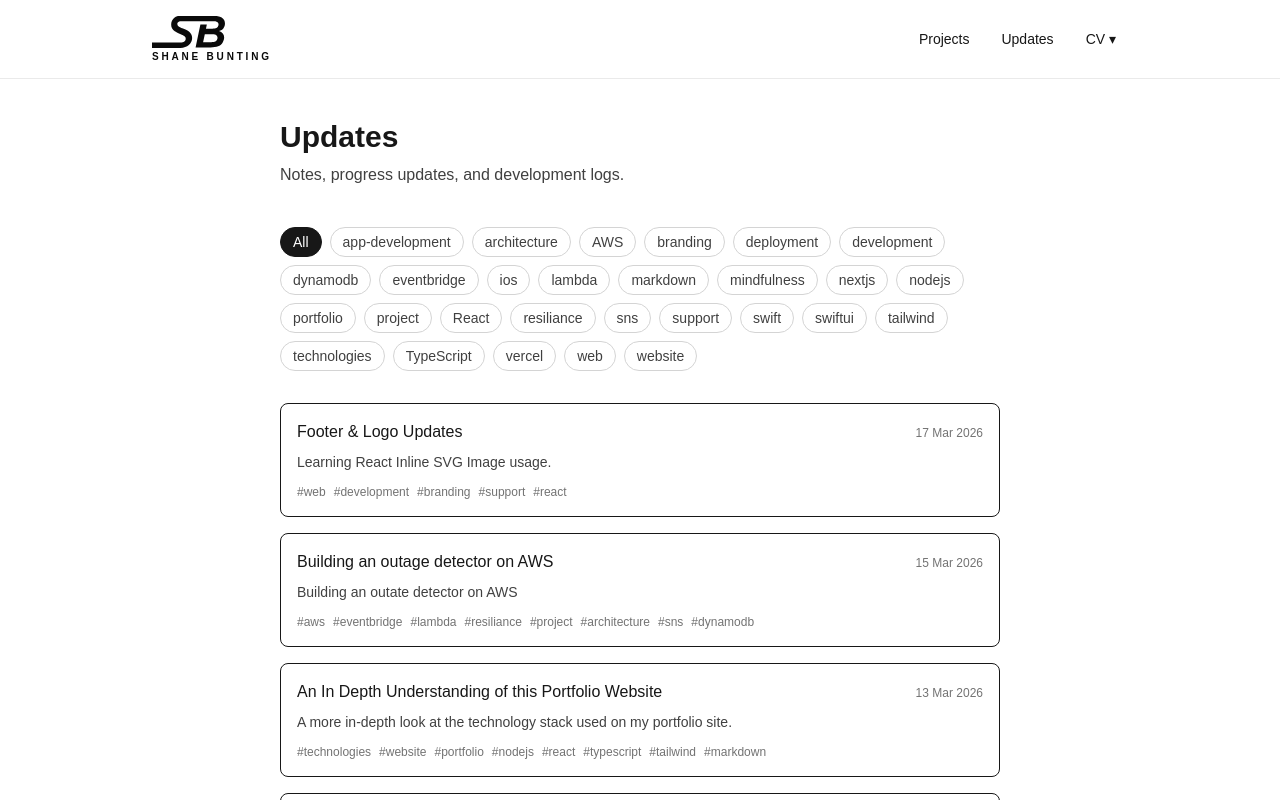
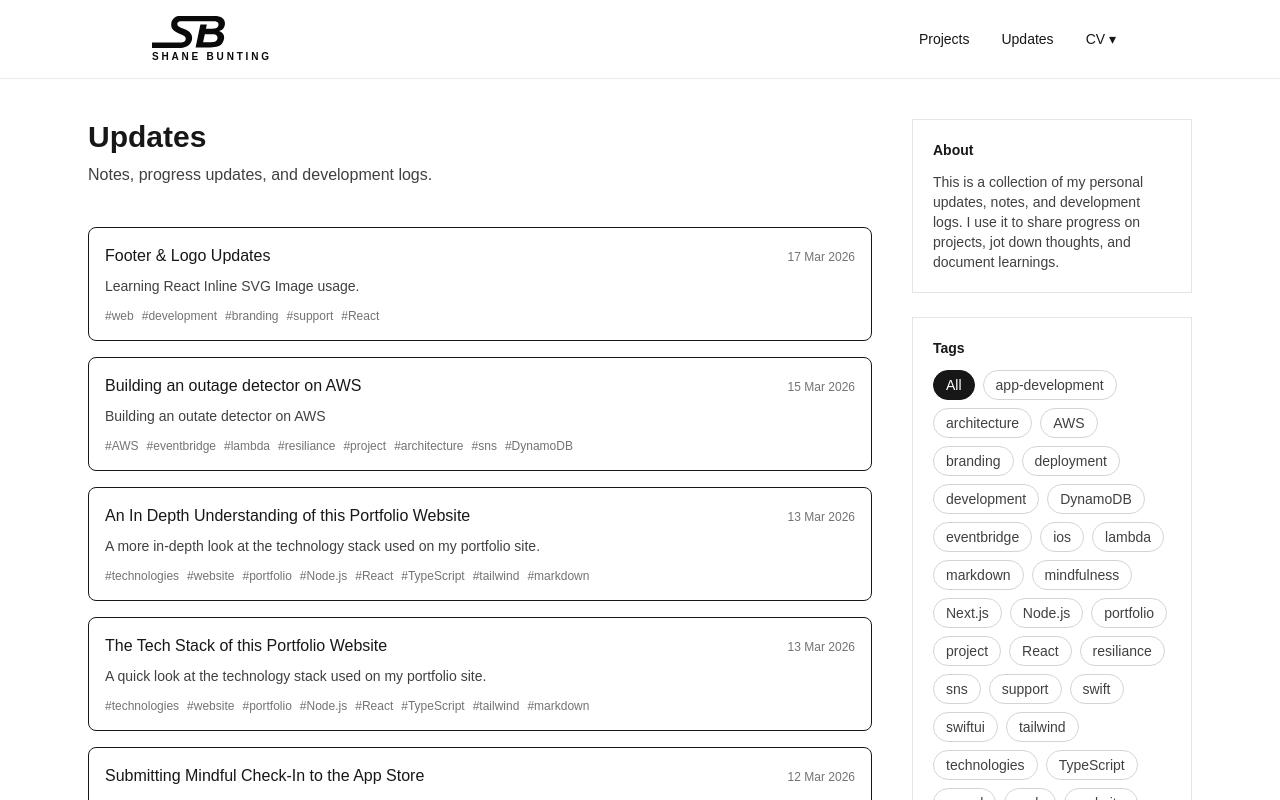
Before and after one commit to SB1501/sb-portfolio, a Next.js app: page / in a window 1280 px wide. Shown: the top 800 px of the page. Built offline with nearby package versions, Linux system fonts and the light colour scheme.

Commit message:
Sidebar for Updates page, embodying tag cloud, wider page to accomodate

```diff
--- a/app/page.tsx
+++ b/app/page.tsx
@@ -1,5 +1,6 @@
 import Link from "next/link";
 import { getAllTags, getUpdates, getUpdatesByTag, formatTag } from "@/lib/updates";
+import SidebarCard from "@/components/sidebar-card";
 
 function formatDate(iso: string) {
   return new Date(iso).toLocaleDateString("en-GB", {
@@ -29,44 +30,19 @@ export default async function UpdatesPage({ searchParams }: UpdatesPageProps) {
   const updates = selectedTag ? getUpdatesByTag(selectedTag) : getUpdates();
 
   return (
-    <main className="mx-auto max-w-3xl px-6 py-10">
+
+    <main className="mx-auto max-w-6xl px-6 py-10">
+      <div className="grid gap-10 lg:grid-cols-[minmax(0,1fr)_280px]">
+
+
+        <div className="min-w-0">
           <header className="mb-10">
+
             <h1 className="text-3xl font-bold">Updates</h1>
             <p className="mt-2 text-neutral-700 dark:text-neutral-300">
               Notes, progress updates, and development logs.
             </p>
           </header>
-
-      <section className="mb-8">
-        <div className="flex flex-wrap gap-2">
-          <Link
-            href="/"
-            className={`rounded-full border px-3 py-1 text-sm transition ${!selectedTag
-              ? "border-neutral-900 bg-neutral-900 text-white"
-              : "border-neutral-300 text-neutral-700 dark:text-neutral-300 hover:border-neutral-500 hover:text-neutral-900 dark:hover:text-white"
-              }`}
-          >
-            All
-          </Link>
-
-          {tags.map((tag) => {
-            const isActive = selectedTag?.toLowerCase() === tag;
-
-            return (
-              <Link
-                key={tag}
-                href={`/?tag=${encodeURIComponent(tag)}`}
-                className={`rounded-full border px-3 py-1 text-sm transition ${isActive
-                  ? "border-neutral-900 bg-neutral-900 text-white"
-                  : "border-neutral-300 text-neutral-700 dark:text-neutral-300 hover:border-neutral-500 hover:text-neutral-900 dark:hover:text-white"
-                  }`}
-              >
-                {formatTag(tag)}
-              </Link>
-            );
-          })}
-        </div>
-      </section>
 
           <section>
             {updates.length > 0 ? (
@@ -97,7 +73,7 @@ export default async function UpdatesPage({ searchParams }: UpdatesPageProps) {
                             href={`/?tag=${encodeURIComponent(tag)}`}
                             className="text-xs text-neutral-500 dark:text-neutral-400 hover:text-neutral-900 dark:hover:text-white hover:underline"
                           >
-                        #{tag}
+                            #{formatTag(tag)}
                           </Link>
                         ))}
                       </div>
@@ -112,13 +88,56 @@ export default async function UpdatesPage({ searchParams }: UpdatesPageProps) {
                 </p>
                 <Link
                   href="/"
-              className="mt-2 inline-block text-sm text-neutral-600 hover:underline"
+                  className="mt-2 inline-block text-sm text-neutral-600 dark:text-neutral-300 hover:underline"
                 >
                   View all updates
                 </Link>
               </div>
             )}
           </section>
-    </main>
+        </div>
+
+        <aside className="space-y-6">
+          <SidebarCard title="About">
+            <p className="text-sm text-neutral-700 dark:text-neutral-300">
+              This is a collection of my personal updates, notes, and development logs. I use it to share progress on projects, jot down thoughts, and document learnings.
+            </p>
+          </SidebarCard>
+
+          <SidebarCard title="Tags">
+            <div className="flex flex-wrap gap-2">
+              <Link
+                href="/"
+                className={`rounded-full border px-3 py-1 text-sm transition ${!selectedTag
+                  ? "border-neutral-900 bg-neutral-900 text-white"
+                  : "border-neutral-300 text-neutral-700 hover:border-neutral-500 hover:text-neutral-900 dark:border-neutral-700 dark:text-neutral-300 dark:hover:border-neutral-500 dark:hover:text-white"
+                  }`}
+              >
+                All
+              </Link>
+
+              {tags.map((tag) => {
+                const isActive = selectedTag?.toLowerCase() === tag;
+
+                return (
+                  <Link
+                    key={tag}
+                    href={`/?tag=${encodeURIComponent(tag)}`}
+                    className={`rounded-full border px-3 py-1 text-sm transition ${isActive
+                      ? "border-neutral-900 bg-neutral-900 text-white"
+                      : "border-neutral-300 text-neutral-700 hover:border-neutral-500 hover:text-neutral-900 dark:border-neutral-700 dark:text-neutral-300 dark:hover:border-neutral-500 dark:hover:text-white"
+                      }`}
+                  >
+                    {formatTag(tag)}
+                  </Link>
+                );
+              })}
+            </div>
+          </SidebarCard>
+        </aside>
+
+      </div >
+    </main >
+
   );
 }
--- /dev/null
+++ b/components/sidebar-card.tsx
@@ -0,0 +1,21 @@
+type SidebarCardProps = {
+    title?: string;
+    children: React.ReactNode;
+};
+
+export default function SidebarCard({ title, children }: SidebarCardProps) {
+    return (
+        <section className="rounded-x1 border border-neutral-200 bg-white p-5 dark:border-neutral-800 dark:bg-neutral-950">
+            {title ? (
+                <>
+                    <h2 className="text-sm font-semibold text-neutral-900 dark:text-neutral-100">
+                        {title}
+                    </h2>
+                    <div className="mt-3">{children}</div>
+                </>
+            ) : (
+                children
+            )}
+        </section>
+    );
+}
--- a/lib/updates.ts
+++ b/lib/updates.ts
@@ -18,14 +18,17 @@ function normalizeTag(tag: string): string {
 
 function getTagLabel(tag: string): string {
     const labels: Record<string, string> = {
-        react: "React",
+        "react": "React",
         "next.js": "Next.js",
+        "nextjs": "Next.js",
         "typescript": "TypeScript",
         "aws": "AWS",
         "javascript": "JavaScript",
         "node.js": "Node.js",
+        "nodejs": "Node.js",
         "css": "CSS",
         "html": "HTML",
+        "dynamodb": "DynamoDB",
     };
 
     const normalized = normalizeTag(tag);
```
Lines whose indentation alone changed are shown as unchanged.
